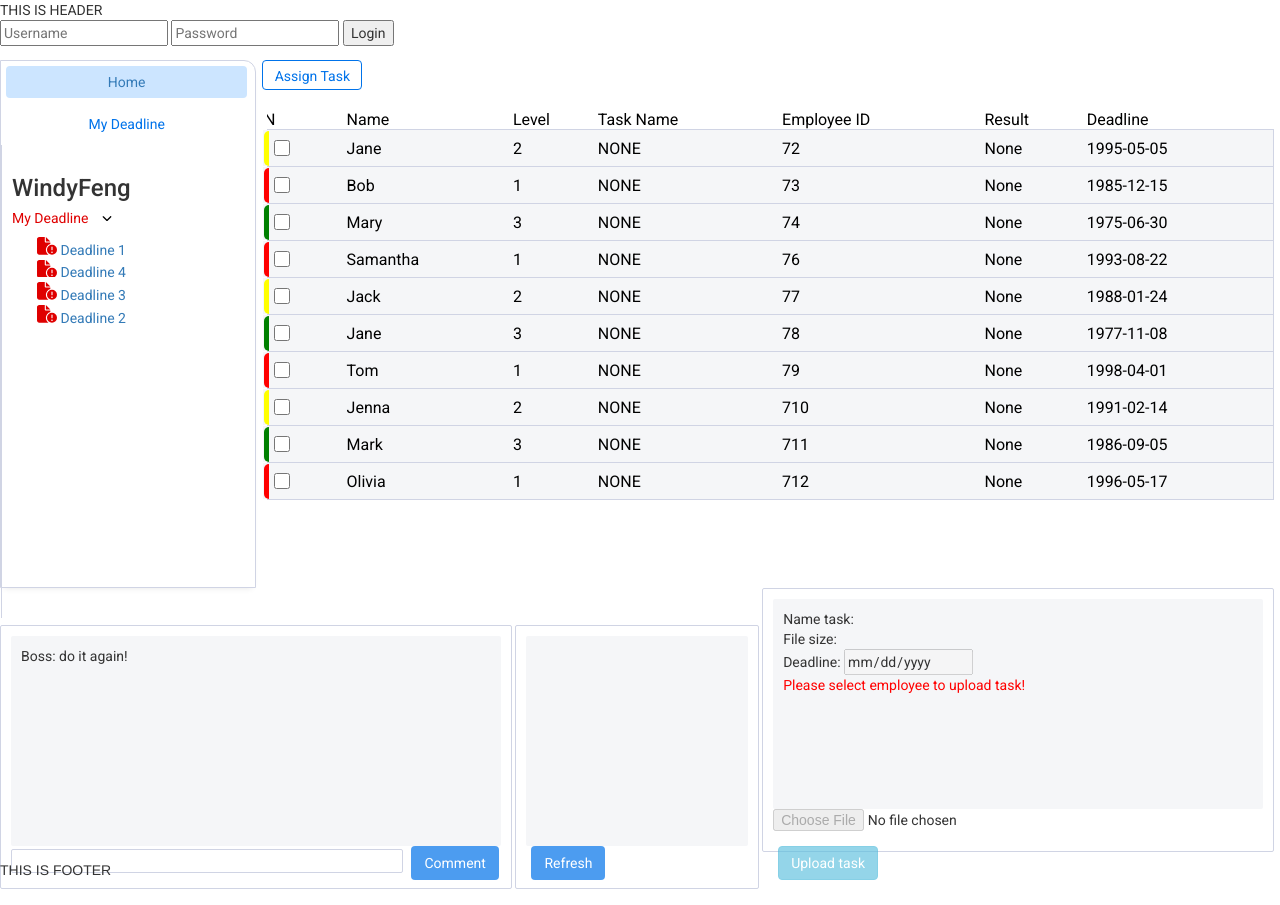
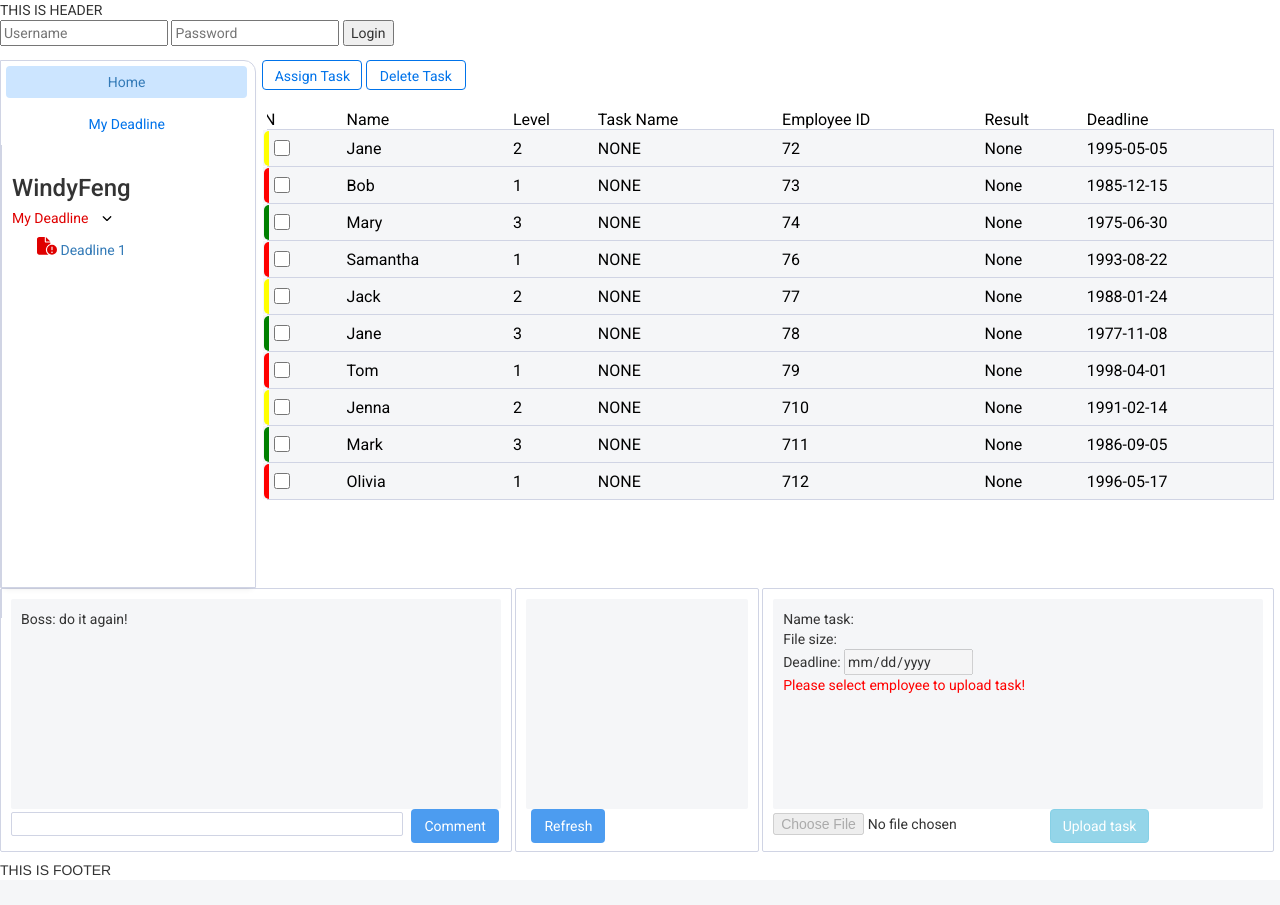
Before and after one commit to WindyFeg/WEB-Enterprise-Managment-System, a PHP site: page /index.php?manageid=1 in a window 1280 px wide. After the commit the page ends 876 px from the top, so only its background shows below. Run offline with PHP 8.4, Linux system fonts and the light colour scheme; data comes from the database, SQL or seed files in the repository; data that the repository does not hold is empty.

Commit message:
Fix Assign bug/ downloadable Task

```diff
--- a/assets/index.css
+++ b/assets/index.css
@@ -171,6 +171,10 @@
   .mn_comment form {
       height: 20%;
 
+  }
+
+  .form-group {
+      display: inline-block;
   }
 
   .comment_btn {}
--- a/database/uploadtask.php
+++ b/database/uploadtask.php
@@ -41,7 +41,7 @@ if (isset($_FILES['userfile'])) {
                 echo "<div>------------</div>";
                 echo "Task ID: " . $res['task_id'];
                 $_SESSION['task_id'] = $res['task_id'];
-
+                echo $_SESSION['task_id'];
                 echo "Task Description submitted successfully\r\n";
             } else {
                 echo "Failed to submit task.\r\n";
--- a/pages/manage.php
+++ b/pages/manage.php
@@ -42,33 +42,6 @@
                         Deadline 1
                     </a>
                 </div>
-                <div class="deadline_tab">
-                    <a>
-                        <svg class="deadline-icon" xmlns="http://www.w3.org/2000/svg" viewBox="0 0 576 512">
-                            <path
-                                d="M0 64C0 28.7 28.7 0 64 0H224V128c0 17.7 14.3 32 32 32H384v38.6C310.1 219.5 256 287.4 256 368c0 59.1 29.1 111.3 73.7 143.3c-3.2 .5-6.4 .7-9.7 .7H64c-35.3 0-64-28.7-64-64V64zm384 64H256V0L384 128zm48 96a144 144 0 1 1 0 288 144 144 0 1 1 0-288zm0 240a24 24 0 1 0 0-48 24 24 0 1 0 0 48zm0-192c-8.8 0-16 7.2-16 16v80c0 8.8 7.2 16 16 16s16-7.2 16-16V288c0-8.8-7.2-16-16-16z" />
-                        </svg>
-                        Deadline 4
-                    </a>
-                </div>
-                <div class="deadline_tab">
-                    <a>
-                        <svg class="deadline-icon" xmlns="http://www.w3.org/2000/svg" viewBox="0 0 576 512">
-                            <path
-                                d="M0 64C0 28.7 28.7 0 64 0H224V128c0 17.7 14.3 32 32 32H384v38.6C310.1 219.5 256 287.4 256 368c0 59.1 29.1 111.3 73.7 143.3c-3.2 .5-6.4 .7-9.7 .7H64c-35.3 0-64-28.7-64-64V64zm384 64H256V0L384 128zm48 96a144 144 0 1 1 0 288 144 144 0 1 1 0-288zm0 240a24 24 0 1 0 0-48 24 24 0 1 0 0 48zm0-192c-8.8 0-16 7.2-16 16v80c0 8.8 7.2 16 16 16s16-7.2 16-16V288c0-8.8-7.2-16-16-16z" />
-                        </svg>
-                        Deadline 3
-                    </a>
-                </div>
-                <div class="deadline_tab">
-                    <a>
-                        <svg class="deadline-icon" xmlns="http://www.w3.org/2000/svg" viewBox="0 0 576 512">
-                            <path
-                                d="M0 64C0 28.7 28.7 0 64 0H224V128c0 17.7 14.3 32 32 32H384v38.6C310.1 219.5 256 287.4 256 368c0 59.1 29.1 111.3 73.7 143.3c-3.2 .5-6.4 .7-9.7 .7H64c-35.3 0-64-28.7-64-64V64zm384 64H256V0L384 128zm48 96a144 144 0 1 1 0 288 144 144 0 1 1 0-288zm0 240a24 24 0 1 0 0-48 24 24 0 1 0 0 48zm0-192c-8.8 0-16 7.2-16 16v80c0 8.8 7.2 16 16 16s16-7.2 16-16V288c0-8.8-7.2-16-16-16z" />
-                        </svg>
-                        Deadline 2
-                    </a>
-                </div>
             </div>
         </div>
     </div>
@@ -77,6 +50,9 @@
             <div class="btn_assign">
                 <button class="btn_employee" onclick={AssignListEmployee()}>
                     Assign Task
+                </button>
+                <button class="btn_employee" onclick={DeleteTask()}>
+                    Delete Task
                 </button>
             </div>
             <div class="list_employee">
@@ -196,6 +172,22 @@
         document.getElementById('submitfile').disabled = false;
     });
 
+    function ClickOnEmployee(taskid, id) {
+        getCmtEmployee(taskid);
+        getTaskDetail(taskid);
+    }
+
+    function getTaskDetail(id) {
+        const xhttp = new XMLHttpRequest();
+        xhttp.onload = function () {
+            let now = new Date();
+            let timeStr = now.toLocaleTimeString();
+            document.getElementsByClassName("detail_view")[0].innerHTML += timeStr + ": " + this.responseText;
+        }
+        xhttp.open("GET", "../sever/task_detail.php?data=" + id, true);
+        xhttp.send();
+    }
+
     function getCmtEmployee(id) {
         const xhttp = new XMLHttpRequest();
         xhttp.onload = function () {
@@ -225,6 +217,8 @@
         header("location: ../index.php?page=manage");
     }
 
+
+
     function AssignListEmployee() {
         var ListEmployee = document.getElementsByClassName("employee_checkbox");
         var Listchecked = [];
@@ -243,6 +237,16 @@
         console.log(listEmployeeId);
         UploadPermission(true);
 
+    }
+
+    function DeleteTask() {
+        AssignListEmployee(); // Get list employee id
+        const xhttp = new XMLHttpRequest();
+        xhttp.onload = function () {
+            document.getElementsByClassName("detail_view")[0].innerHTML = this.responseText;
+        }
+        xhttp.open("GET", "../sever/delete_task.php?data=" + listEmployeeId.join(','), true);
+        xhttp.send();
     }
 
     function UploadPermission(bool) {
--- a/sever/assign_processing.php
+++ b/sever/assign_processing.php
@@ -5,9 +5,11 @@ require_once '../database/database.php';
 
 $idlist = explode(',', $_REQUEST["idlist"]);
 
-sleep(4);
+$sql = "SELECT * FROM `task` ORDER BY task_id DESC LIMIT 1";
+$result = $conn->query($sql);
+$row = $result->fetch_assoc();
+$taskid = $row['task_id'];
 
-$taskid = $_SESSION['task_id'];
 $sql = "";
 for ($x = 0; $x < count($idlist); $x++) {
     $idtemp = $idlist[$x];
--- a/sever/employee_processing.php
+++ b/sever/employee_processing.php
@@ -5,12 +5,19 @@ include_once '../database/database.php';
 // Request
 $DepartmentId = $_REQUEST["manageid"];
 if ($DepartmentId != 0) {
-    $sql = "SELECT *
-    FROM `employee` , `user`
-    WHERE employee.id=user.id AND dept = $DepartmentId;";
+    $sql = "SELECT * FROM `employee` AS e, (SELECT * FROM `user` AS u LEFT JOIN (SELECT  emp_id,tName,descrip,deadline,comment,boss_id,at.task_id	 FROM `assign_task` AS at, `task` AS t WHERE at.task_id = t.task_id) AS t ON u.id = t.emp_id
+    ) AS m WHERE m.id =  e.id AND dept = $DepartmentId";
     $result = $conn->query($sql);
 }
+// SELECT * FROM `task` AS t, (SELECT * FROM `assign_task` AS at, `user` AS u WHERE at.emp_id = u.id ) AS a, `employee` AS e WHERE t.task_id = a.task_id AND e.id =a.id AND dept = 1
 
+// SELECT * FROM `user` AS u
+// LEFT JOIN `assign_task`AS t
+// ON u.id = t.task_id
+
+// SELECT * FROM `user` AS u LEFT JOIN (SELECT * FROM `assign_task` AS at, `task` AS t WHERE at.task_id = t.task_id) AS t ON u.id = t.task_id
+
+// SELECT  emp_id,tName,descrip,deadline,comment,boss_id	 FROM `assign_task` AS at, `task` AS t WHERE at.task_id = t.task_id
 
 if ($result->num_rows > 0) {
     header("Content-type: text/xml");
@@ -25,11 +32,18 @@ if ($result->num_rows > 0) {
             $typeOfEmp = "elc_green";
         }
 
-        echo "<tr class='employee_level_color $typeOfEmp' name=" . $row["id"] . " onclick={getCmtEmployee(" . $row["id"] . ")}>";
+        if ($row["task_id"] == null) {
+            $row["task_id"] = "NONE";
+        }
+        echo "<tr class='employee_level_color $typeOfEmp' name=" . $row["id"] . " onclick={ClickOnEmployee(" . $row["task_id"] . "," . $row["id"] . ")}>";
         echo "<td  > <input type='checkbox' class='employee_checkbox' name=" . $row["id"] . "> </input></td>";
         echo "<td >" . $row["fname"] . "</td>";
         echo "<td > " . $row["lv"] . "</td>";
-        echo "<td >" . "NONE" . "</td>";
+        if (isset($row["tName"])) {
+            echo "<td > <a href='../database/downloadtask.php?path=" . $row["descrip"] . "'>" . $row["tName"] . "</a></td>";
+        } else {
+            echo "<td >" . "NONE" . "</td>";
+        }
         echo "<td >7" . $row["id"] . "</td>";
         echo "<td >None</td>"
         ;
```
Also changed, not shown: database/downloadtask.php (+18 -26 lines), sever/delete_task.php (added, +15 -0 lines), sever/task_detail.php (added, +21 -0 lines).
